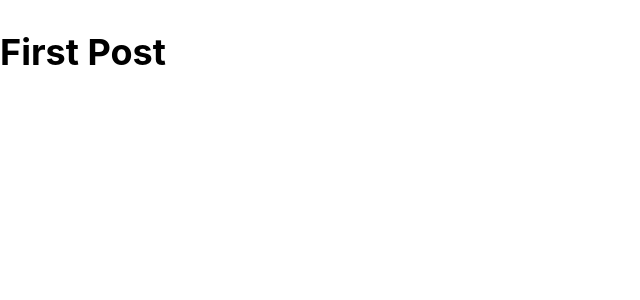
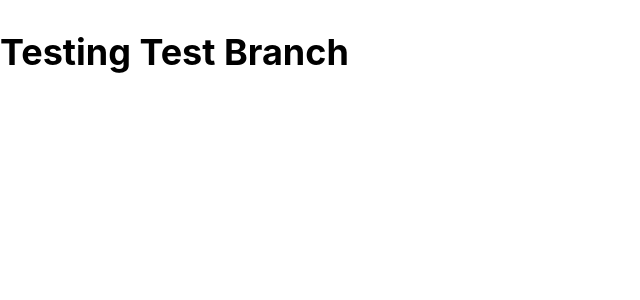
Before and after one commit to neilkennedy12/nextjs-blog2, a Next.js app: page /posts/first-post in a window 1280 px wide. Shown: the top 300 px of the page, without its empty margins (0-640 px from the left). Built offline with nearby package versions, Linux system fonts and the light colour scheme.

Commit message:
Update first-post.js

```diff
--- a/pages/posts/first-post.js
+++ b/pages/posts/first-post.js
@@ -1,3 +1,3 @@
 export default function FirstPost() {
-  return <h1>First Post</h1>
+  return <h1>Testing Test Branch</h1>
 }
```
